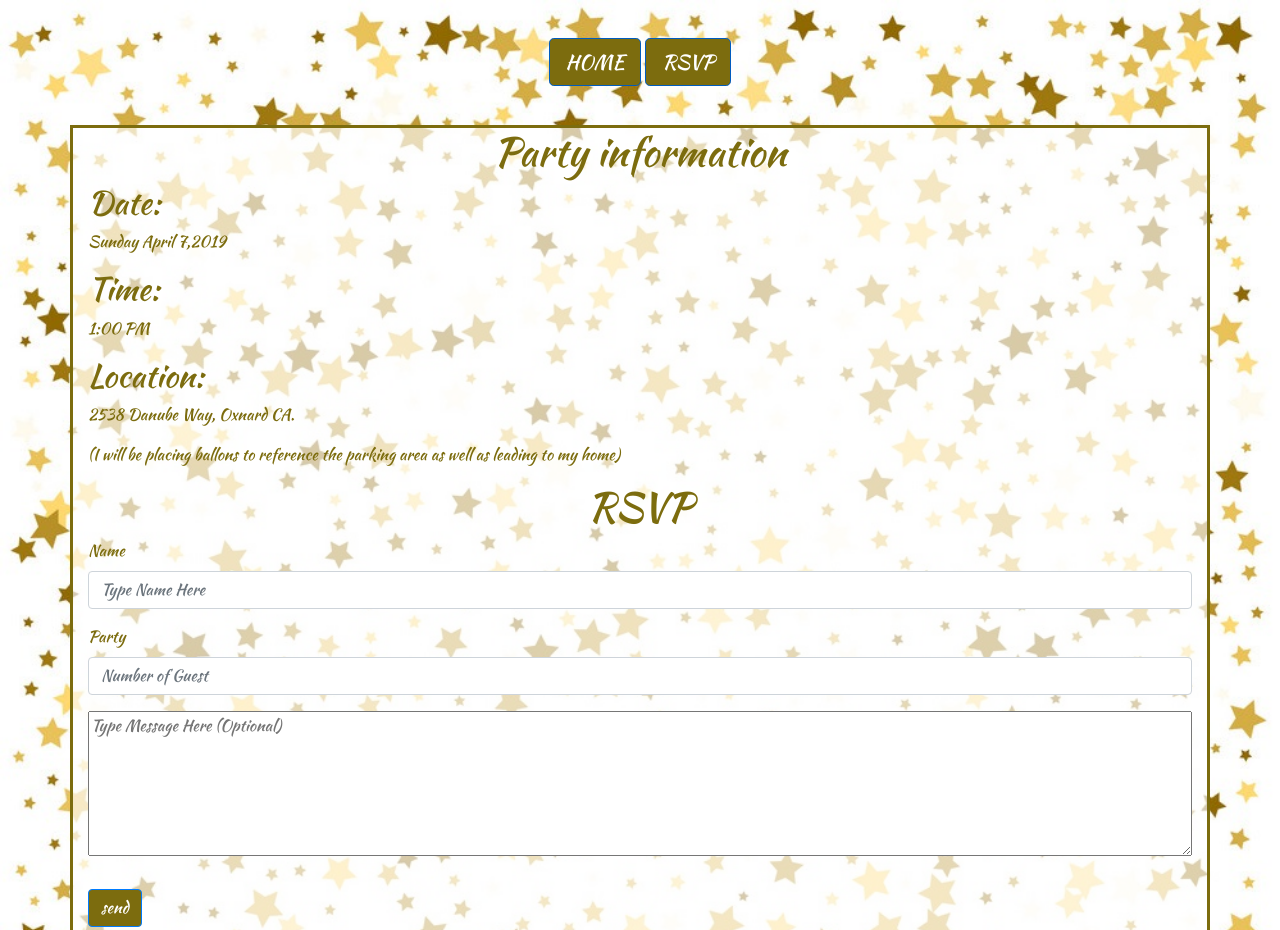
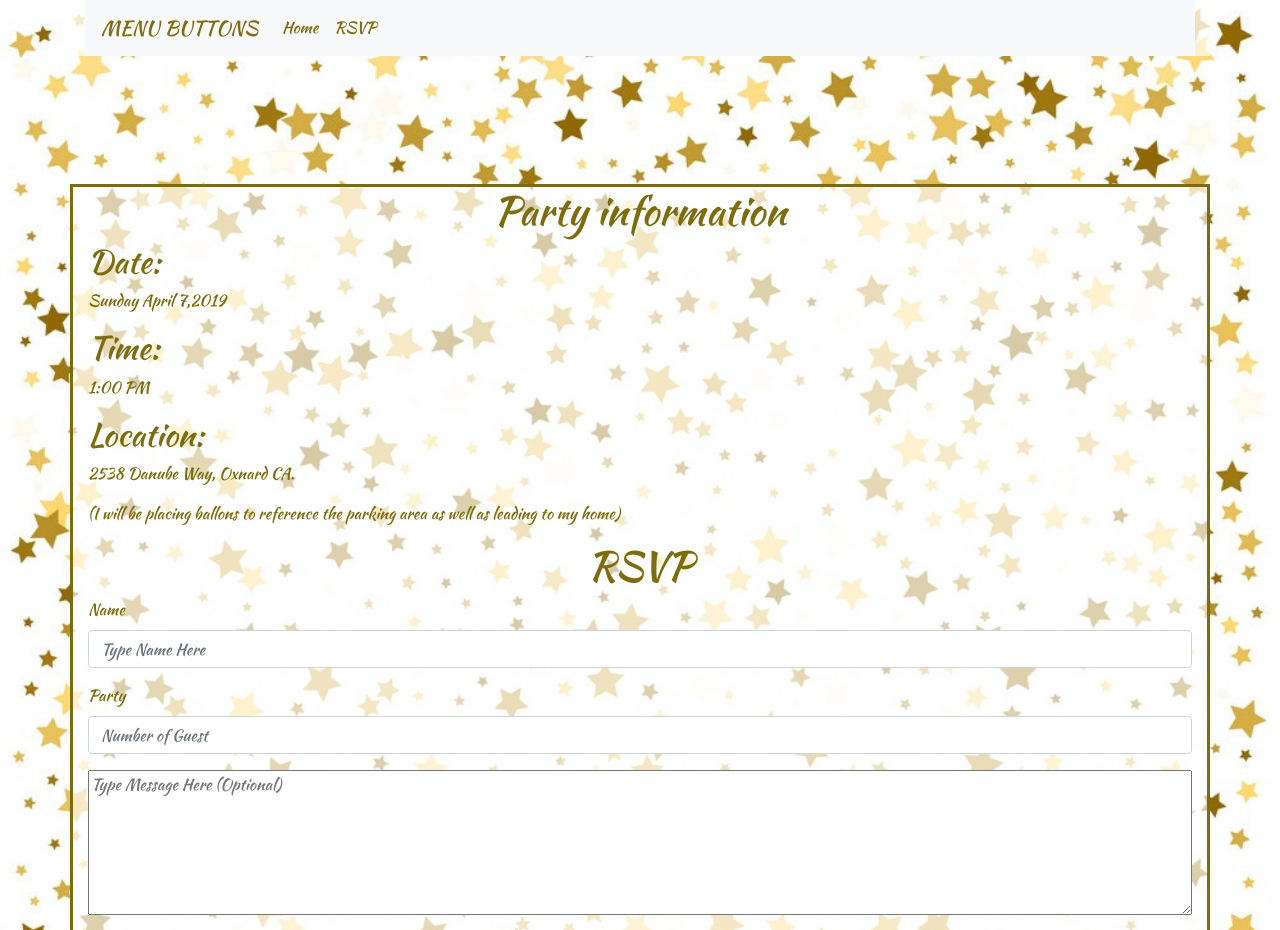
Before and after one commit to freddyt53/TwinkleTwinkle, a plain HTML site: page contact.html in a window 1280 px wide. Shown: the top 930 px of the page. Drawn offline with nearby package versions, Linux system fonts and the light colour scheme; a script that the page names is missing.

Commit message:
add navbar

```diff
--- a/assets/css/style.css
+++ b/assets/css/style.css
@@ -21,6 +21,14 @@
     width: 70%;
     margin-top: 3%;
     margin-bottom: 3%;
+
+}
+
+#menu{
+    margin-bottom: 10%;
+    background-color: rgba(255, 255, 255, .65);
+    width: 100%
+
 }
 
 
@@ -28,11 +36,12 @@
     /* background-color: rgb(255, 255, 255); */
     width: 70%;
     margin-top: 3%;
-    margin-bottom: 3%;
+    margin-bottom: 10%;
 }
 
 #button{
     background-color: rgb(124, 108, 14);
+    text-align: justify;
 }
 
 #menuButtons{
@@ -116,7 +125,7 @@ text-align: center;
     border-style: solid;
     background-color: rgba(255, 255, 255, .65);
     width: 90%;
-    margin-bottom: 10%;
+    margin-bottom: 20px;
 }
 
 
--- a/contact.html
+++ b/contact.html
@@ -21,18 +21,38 @@
 </head>
 
 <body>
-    <div class="container text-center" id="navBar2">
+    <div class="container text-center" id="menu">
+        <nav class="navbar navbar-expand-md navbar-light bg-light">
+            <a class="navbar-brand" style="color: rgb(127, 108, 14)" href="#">MENU BUTTONS</a>
+            <button class="navbar-toggler" type="button" data-toggle="collapse" data-target="#navbarNav" aria-controls="navbarNav"
+                aria-expanded="false" aria-label="Toggle navigation">
+                <span class="navbar-toggler-icon"></span>
+            </button>
+            <div class="collapse navbar-collapse" id="navbarNav">
+                <ul class="navbar-nav">
+                    <li class="nav-item">
+                        <a class="nav-link" style="color: rgb(127, 108, 14)!important" href="index.html">Home</a>
+                    </li>
+                    <li class="nav-item">
+                        <a class="nav-link" style="color: rgb(127, 108, 14)!important" href="#">RSVP</a>
+                    </li>
+                </ul>
+            </div>
+        </nav>
+    </div>
+
+    <!-- <div class="container text-center" id="navBar2">
         <ul class="nav justify-content-center">
             <li class="nav-item">
                     <a href="index.html" class="btn btn-primary btn-lg active" id="button" role="button" aria-pressed="true">HOME</a>
-                    <a href="contact.html" class="btn btn-primary btn-lg active" id="button" role="button" aria-pressed="true">RSVP</a>
-                <!-- <a class="nav-link" id="menuButtons" style="color: rgb(124, 108, 14)!important" href="index.html">HOME</a>
+                    <a href="contact.html" class="btn btn-primary btn-lg active" id="button" role="button" aria-pressed="true">RSVP</a> -->
+    <!-- <a class="nav-link" id="menuButtons" style="color: rgb(124, 108, 14)!important" href="index.html">HOME</a>
             </li>
             <li class="nav-item">
                 <a class="nav-link" id="menuButtons" style="color: rgb(124, 108, 14)!important" href="contact.html">RSVP</a>
             </li>
         </ul> -->
-    </div>
+    <!-- </div> -->
     <div class="container " id="form">
         <h1>Party information</h1>
         <h2>Date:</h2>
```
Also changed, not shown: index.html (+24 -4 lines).
